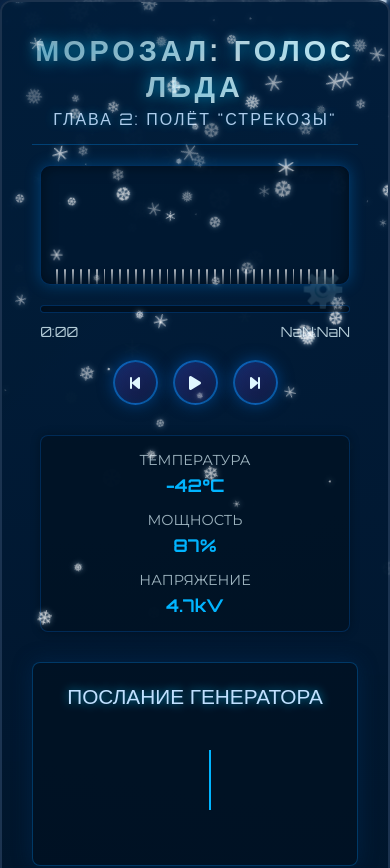
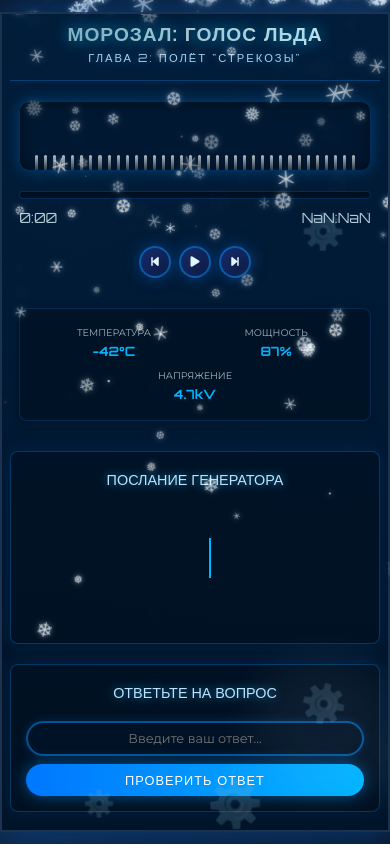
Before and after one commit to SanyDay/frost2, a plain HTML site: page index2.html in a window 390 px wide. Shown: the top 868 px of the page. After the commit the page ends 844 px from the top, so only its background shows below. Drawn offline with Linux system fonts and the light colour scheme.

Commit message:
Update index2.html

```diff
--- a/index2.html
+++ b/index2.html
@@ -546,53 +546,84 @@
         }
 
         @media (max-width: 480px) {
+            .frostpunk-container {
+                width: 100%;
+                border-radius: 0;
+                margin: 0;
+            }
+
+            .content {
+                padding: 8px;
+            }
+
             .title {
-                font-size: 1.8rem;
+                font-size: 1.2rem;
+                letter-spacing: 1px;
             }
 
             .subtitle {
-                font-size: 1rem;
+                font-size: 0.7rem;
             }
 
             .visualizer-container {
-                height: 120px;
+                height: 70px;
             }
 
             .bar {
-                width: 8px;
+                width: 4px;
             }
 
             .buttons {
-                gap: 15px;
+                gap: 8px;
             }
 
             .btn {
-                width: 45px;
-                height: 45px;
-                font-size: 16px;
+                width: 32px;
+                height: 32px;
+                font-size: 12px;
             }
 
             .message-title {
-                font-size: 1.3rem;
+                font-size: 0.9rem;
             }
 
             .typing-text {
-                font-size: 0.9rem;
-                min-height: 60px;
+                font-size: 0.7rem;
+                min-height: 40px;
             }
 
             .answer-form {
-                gap: 10px;
+                gap: 8px;
+                margin-top: 10px;
             }
 
             .answer-input {
-                padding: 10px 15px;
-                font-size: 1rem;
+                padding: 8px 12px;
+                font-size: 0.8rem;
             }
 
             .submit-btn {
-                padding: 10px 20px;
-                font-size: 1rem;
+                padding: 8px 15px;
+                font-size: 0.8rem;
+            }
+
+            .info-panel {
+                flex-direction: row;
+                flex-wrap: wrap;
+                gap: 5px;
+            }
+
+            .info-item {
+                flex: 1 1 45%;
+                margin: 3px 0;
+            }
+
+            .info-label {
+                font-size: 0.6rem;
+            }
+
+            .info-value {
+                font-size: 0.8rem;
             }
         }
 
```
